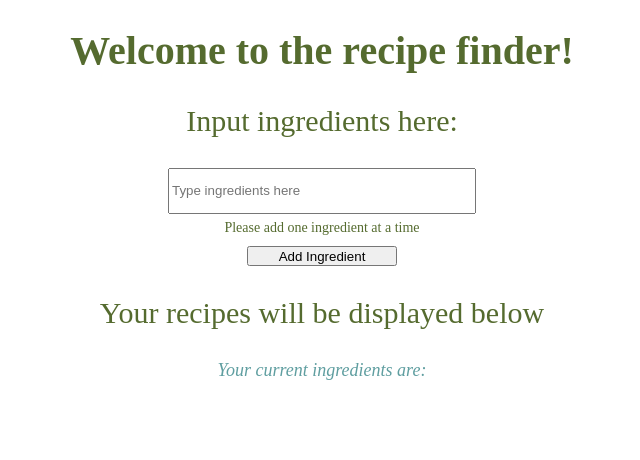
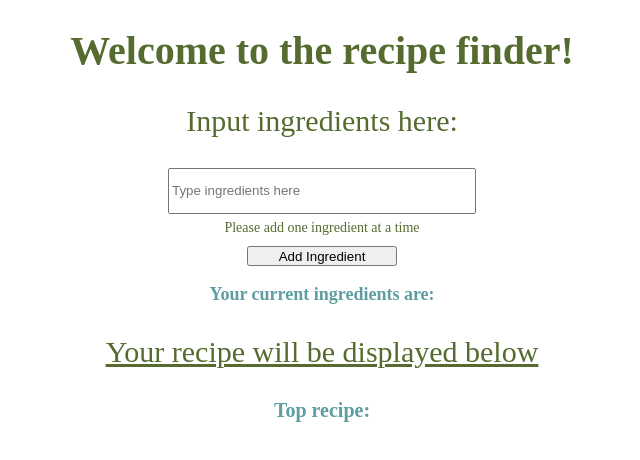
Before and after one commit to SoulaiVang/Recipify, a React (Create React App) app: page / in a window 1280 px wide. Shown: the top 460 px of the page, without its empty margins (318-958 px from the left). Built offline with nearby package versions, Linux system fonts and the light colour scheme; no server answers.

Commit message:
saving progress... milestone reached... prototype almost done

```diff
--- a/src/App.css
+++ b/src/App.css
@@ -53,5 +53,15 @@
 .show-ingredients{
   color:cadetblue;
   font-size: 18px;
-  font-style: italic;
+  font-weight: bold;
 }
+.display-label{
+  color:darkolivegreen;
+  font-size: 30px;
+  text-decoration: underline;
+}
+.recipe{
+  color:cadetblue;
+  font-size: 20px;
+  font-weight: bold;
+}
--- a/src/App.js
+++ b/src/App.js
@@ -19,7 +19,7 @@ function App() {
     }
   }
 
-  const addIngredient = () => {
+  const addIngredient = async () => {
     const ingredientInput = document.querySelector('.add-ingredients-input');
     const newIngredient = ingredientInput.value.trim();
 
@@ -27,26 +27,33 @@ function App() {
       setIngredientsList((prevList) => [...prevList, newIngredient]);
       ingredientInput.value = ''; // Clear the input field after adding the ingredient
     }
-    // when ingredients are updated then make an API Call
-    searchAPI();  // RONG  :(
+
+    /* when ingredients are updated then make an API Call
+    searchAPI();  // RONG  :( */
   };
 
   //Search for recipes
-  async function searchAPI() {
+  const [currentRecipe, setRecipe] = useState();
+  const searchAPI = async () => {
     try {
       const apiKey = '45370c22079c4c5cb7ab5fd76b5711d6';
       console.log("about to make request with ingredients:", ingredientsList)
       let response = await axios.get(`https://api.spoonacular.com/recipes/complexSearch?apiKey=${apiKey}&includeIngredients=${ingredientsList}`)
       console.log("got response", response);
-      console.log("all titles", response.data.results.map(elem => elem.title));
-      // setRecipe(response.data.results[1].title)
+      /*Reference below to access data
+      console.log("all titles", response.data.results.map(elem => elem.title));*/
+      if (response.data.results.length > 0) {
+        setRecipe(response.data.results[0].title);
+      } else {
+        setRecipe('No recipes found');
+      }
     } catch(e) {
       console.log("there was an ERROR!!!!", e);
     }
   }
-  // useEffect(() => {
-  //   searchAPI();
-  // }, []);
+  useEffect(() => {
+    searchAPI();
+  }, [ingredientsList]);
 
   return (
     <div className="App">
@@ -72,16 +79,19 @@ function App() {
             Add Ingredient
           </button>
         </div>
-        <p>
-          Your recipes will be displayed below
-        </p>
-        {/* Displaying the ingredient list */}
         <div className="show-ingredients">
           <p>
             Your current ingredients are: {currentIngredients}
           </p>
         </div>
-
+        <div>
+          <p className='display-label'>
+            Your recipe will be displayed below
+          </p>
+          <p className='recipe'>
+            Top recipe: {currentRecipe}
+          </p>
+        </div>
       </div>
     </div>
   );
```
